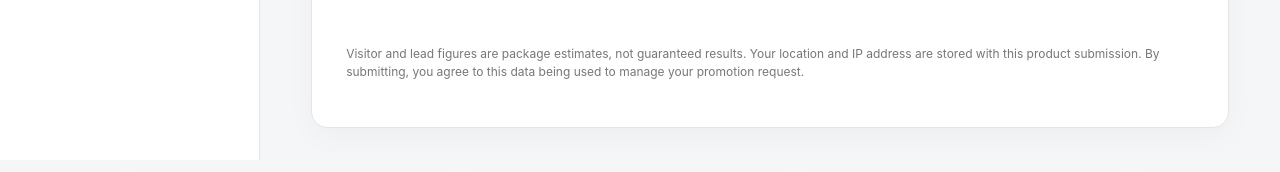
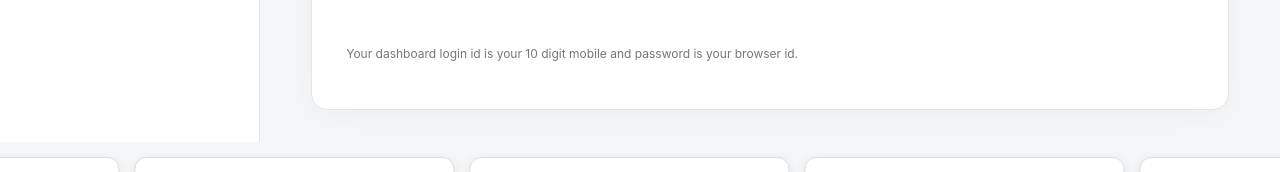
Before and after one commit to saleAgent/crowl, a plain HTML site: page index.html in a window 1280 px wide. Shown: the part 1173-1345 px from the top of the page. Drawn offline with nearby package versions, Linux system fonts and the light colour scheme; no server answers.

Commit message:
Update index.html

```diff
--- a/index.html
+++ b/index.html
@@ -321,10 +321,7 @@
         <p class="status" id="formStatus" role="status"></p>
 
         <p class="notice">
-          Visitor and lead figures are package estimates, not guaranteed
-          results. Your location and IP address are stored with this
-          product submission. By submitting, you agree to this data
-          being used to manage your promotion request.
+          Your dashboard login id is your 10 digit mobile and password is your browser id.
         </p>
       </form>
     </section>
```
